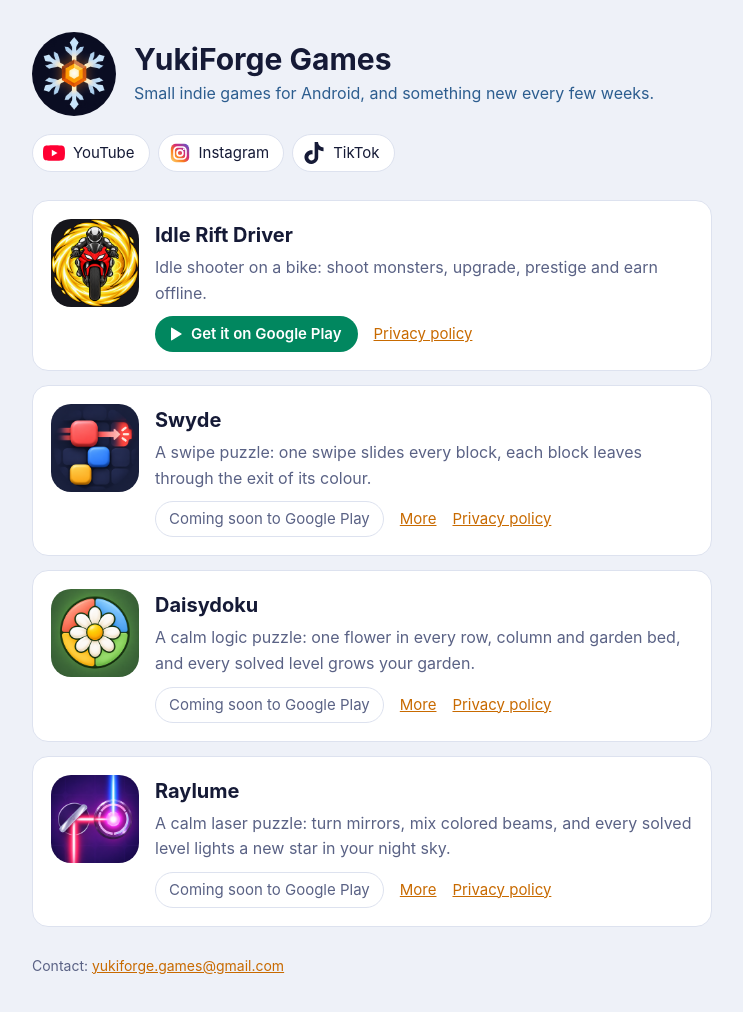
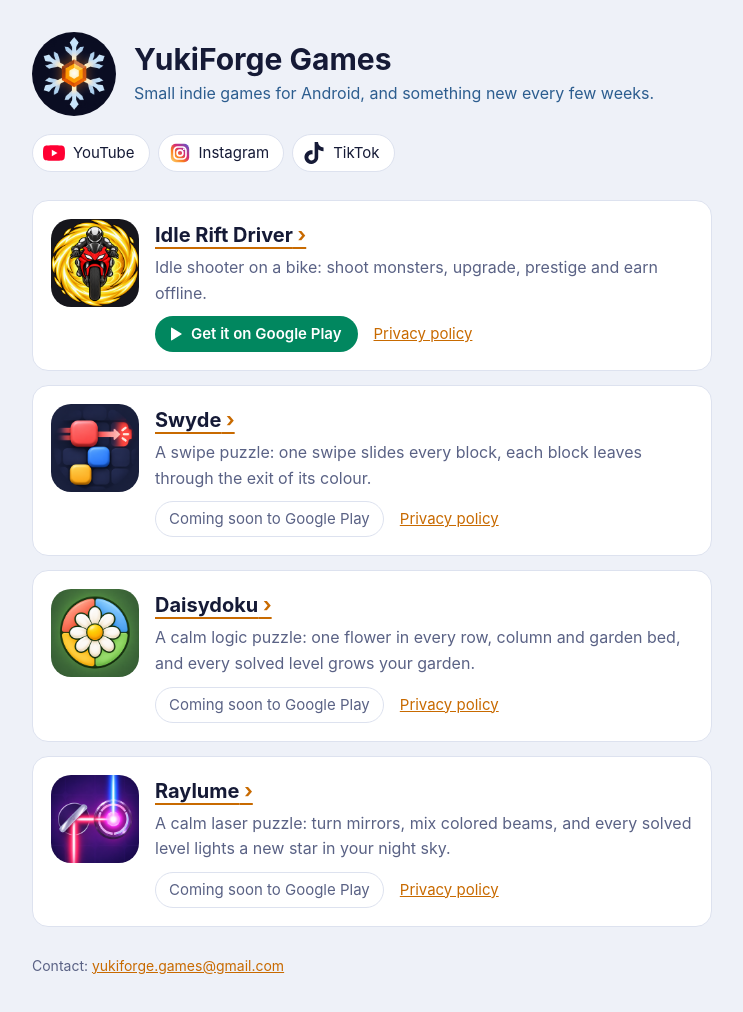
Before and after one commit to YuriChirmici/YuriChirmici.github.io, a plain HTML site: page games/index.html in a window 1280 px wide. Shown: the whole page, without its empty margins (268-1011 px from the left). Drawn offline with Linux system fonts and the light colour scheme.

Commit message:
Games page: icon and title open the game page (accent underline + arrow), no More link

```diff
--- a/games/index.html
+++ b/games/index.html
@@ -32,10 +32,15 @@
   .social svg { width: 22px; height: 22px; flex: none; }
   .game { display: flex; gap: 16px; background: var(--card); border: 1px solid var(--line);
           border-radius: 16px; padding: 18px; margin-bottom: 14px; }
-  .game > img { width: 88px; height: 88px; border-radius: 20px; flex: none; }
+  .game > img, .game .icon img { width: 88px; height: 88px; border-radius: 20px; display: block; }
+  .game > img, .game .icon { flex: none; }
+  .game .icon img { transition: transform .15s; }
+  .game .icon:hover img { transform: scale(1.04); }
   .game div { min-width: 0; }
   .game h2 { font-size: 20px; margin: 0 0 4px; }
-  .game h2 a { color: var(--text); text-decoration: none; }
+  .game h2 a { color: var(--text); text-decoration: underline 2px var(--accent); text-underline-offset: 5px; }
+  .game h2 a::after { content: " \203A"; color: var(--accent); }
+  .game h2 a:hover { color: var(--accent); }
   .game p { margin: 0 0 10px; color: var(--dim); }
   .links { display: flex; flex-wrap: wrap; align-items: center; gap: 6px 16px; font-size: 15px; }
   .links a { color: var(--accent); }
@@ -50,7 +55,7 @@
     header img { width: 64px; height: 64px; }
     h1 { font-size: 24px; }
     .game { padding: 14px; gap: 12px; }
-    .game > img { width: 64px; height: 64px; border-radius: 15px; }
+    .game > img, .game .icon img { width: 64px; height: 64px; border-radius: 15px; }
   }
 </style>
 </head>
@@ -71,9 +76,9 @@
   </nav>
 
   <section class="game">
-    <img src="../idle-rift-driver/icon.png" alt="Idle Rift Driver icon">
+    <a class="icon" href="https://play.google.com/store/apps/details?id=com.yuki.idleriftdriver&amp;referrer=utm_source%3Dstudio_site"><img src="../idle-rift-driver/icon.png" alt="Idle Rift Driver icon"></a>
     <div>
-      <h2>Idle Rift Driver</h2>
+      <h2><a href="https://play.google.com/store/apps/details?id=com.yuki.idleriftdriver&amp;referrer=utm_source%3Dstudio_site">Idle Rift Driver</a></h2>
       <p>Idle shooter on a bike: shoot monsters, upgrade, prestige and earn offline.</p>
       <div class="links">
         <a class="play" href="https://play.google.com/store/apps/details?id=com.yuki.idleriftdriver&amp;referrer=utm_source%3Dstudio_site"><svg viewBox="0 0 24 24" aria-hidden="true"><path fill="#fff" d="M6 3.5v17a1 1 0 0 0 1.5.86l14-8.5a1 1 0 0 0 0-1.72l-14-8.5A1 1 0 0 0 6 3.5z"/></svg>Get it on Google Play</a>
@@ -83,39 +88,36 @@
   </section>
 
   <section class="game">
-    <img src="../swyde/icon.png" alt="Swyde icon">
+    <a class="icon" href="../swyde/"><img src="../swyde/icon.png" alt="Swyde icon"></a>
     <div>
       <h2><a href="../swyde/">Swyde</a></h2>
       <p>A swipe puzzle: one swipe slides every block, each block leaves through the exit of its colour.</p>
       <div class="links">
         <span class="soon">Coming soon to Google Play</span>
-        <a href="../swyde/">More</a>
         <a href="../swyde/privacy.html">Privacy policy</a>
       </div>
     </div>
   </section>
 
   <section class="game">
-    <img src="../daisydoku/icon.png" alt="Daisydoku icon">
+    <a class="icon" href="../daisydoku/"><img src="../daisydoku/icon.png" alt="Daisydoku icon"></a>
     <div>
       <h2><a href="../daisydoku/">Daisydoku</a></h2>
       <p>A calm logic puzzle: one flower in every row, column and garden bed, and every solved level grows your garden.</p>
       <div class="links">
         <span class="soon">Coming soon to Google Play</span>
-        <a href="../daisydoku/">More</a>
         <a href="../daisydoku/privacy.html">Privacy policy</a>
       </div>
     </div>
   </section>
 
   <section class="game">
-    <img src="../raylume/icon.png" alt="Raylume icon">
+    <a class="icon" href="../raylume/"><img src="../raylume/icon.png" alt="Raylume icon"></a>
     <div>
       <h2><a href="../raylume/">Raylume</a></h2>
       <p>A calm laser puzzle: turn mirrors, mix colored beams, and every solved level lights a new star in your night sky.</p>
       <div class="links">
         <span class="soon">Coming soon to Google Play</span>
-        <a href="../raylume/">More</a>
         <a href="../raylume/privacy.html">Privacy policy</a>
       </div>
     </div>
```
